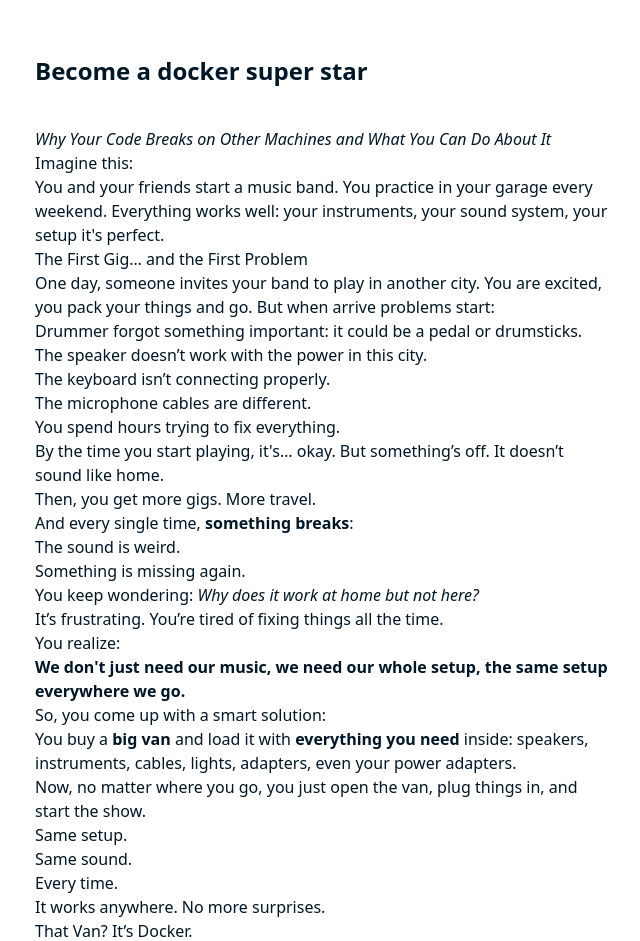
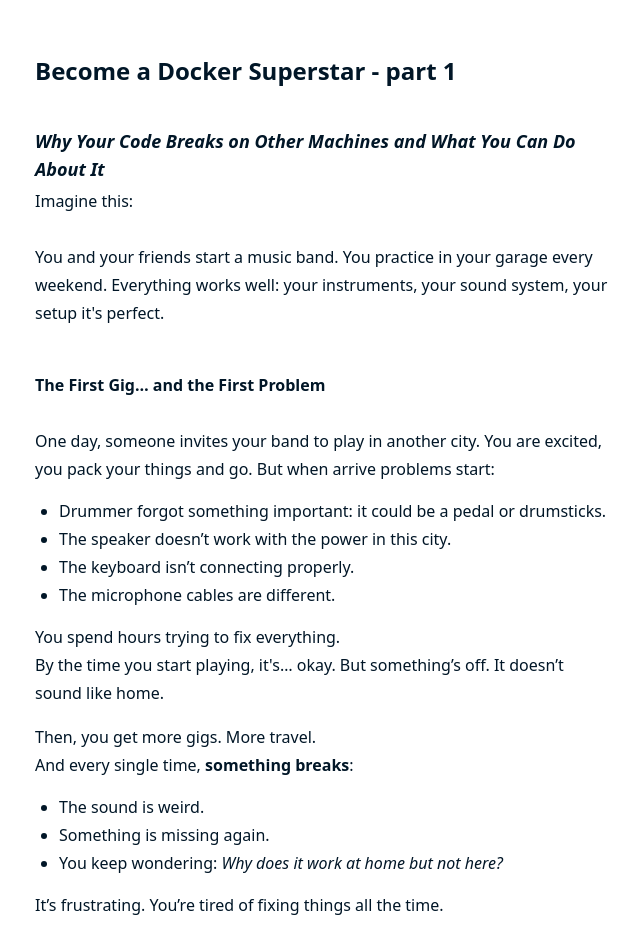
Before and after one commit to IbrahimBagalwa/reactionroad.io, a Gatsby site: page /become-docker-super-star/introduction/ in a window 1280 px wide. Shown: the part 201-1142 px from the top of the page, without its empty margins (317-957 px from the left). Built offline with nearby package versions, Linux system fonts and the light colour scheme; Gatsby itself is replaced by a stand-in of ours.

Commit message:
feat: Enhance markdown styling and update blog post template for improved rendering

```diff
--- a/src/markdown-pages/become-docker-super-star/introduction.md
+++ b/src/markdown-pages/become-docker-super-star/introduction.md
@@ -1,17 +1,17 @@
 ---
-title: "Become a docker super star"
-date: "20-03-2025"
-description: "Introduction to docker super star part 1"
+title: "Become a Docker Superstar - part 1"
+date: 20-03-2025
+description: "Introduction to Docker Superstar part 1"
 ---
 
-#### _Why Your Code Breaks on Other Machines and What You Can Do About It_
+### _Why Your Code Breaks on Other Machines and What You Can Do About It_
 
-Imagine this:
+Imagine this:<br/><br/>
 You and your friends start a music band. You practice in your garage every weekend.
-Everything works well: your instruments, your sound system, your setup it's perfect.
+Everything works well: your instruments, your sound system, your setup it's perfect.<br/><br/>
 
-#### The First Gig… and the First Problem
-
+**The First Gig… and the First Problem**
+<br/><br/>
 One day, someone invites your band to play in another city. You are excited, you pack your things and go. But when arrive problems start:
 
 - Drummer forgot something important: it could be a pedal or drumsticks.
--- a/src/styles/global.css
+++ b/src/styles/global.css
@@ -89,3 +89,58 @@
 .slider.round:before {
   border-radius: 50%;
 }
+
+/* Markdown content - restore styles stripped by Tailwind Preflight */
+.markdown-content p {
+  margin-bottom: 1rem;
+  line-height: 1.75;
+}
+
+.markdown-content ul {
+  list-style-type: disc;
+  padding-left: 1.5rem;
+  margin-bottom: 1rem;
+}
+
+.markdown-content ol {
+  list-style-type: decimal;
+  padding-left: 1.5rem;
+  margin-bottom: 1rem;
+}
+
+.markdown-content li {
+  margin-bottom: 0.25rem;
+}
+
+.markdown-content blockquote {
+  border-left: 4px solid #4d5bce;
+  padding-left: 1rem;
+  margin: 1rem 0;
+  font-style: italic;
+  color: #6b7280;
+}
+
+.markdown-content h4,
+.markdown-content h5,
+.markdown-content h6 {
+  font-weight: bold;
+  margin-top: 1.5rem;
+  margin-bottom: 0.5rem;
+}
+
+.markdown-content h4 {
+  font-size: 1.125rem;
+}
+
+.markdown-content h5 {
+  font-size: 1rem;
+}
+
+.markdown-content hr {
+  margin: 1.5rem 0;
+  border-color: #e5e7eb;
+}
+
+.markdown-content strong {
+  font-weight: 700;
+}
--- a/src/templates/blog-post.tsx
+++ b/src/templates/blog-post.tsx
@@ -26,7 +26,10 @@
         <h1 className="text-2xl font-bold dark:text-[#E5E9F0] text-[#011627]">
           {title}
         </h1>
-        <div className="mt-10" dangerouslySetInnerHTML={{ __html: html }} />
+        <div
+          className="mt-10 markdown-content"
+          dangerouslySetInnerHTML={{ __html: html }}
+        />
       </div>
       <Header />
     </Layout>
```
